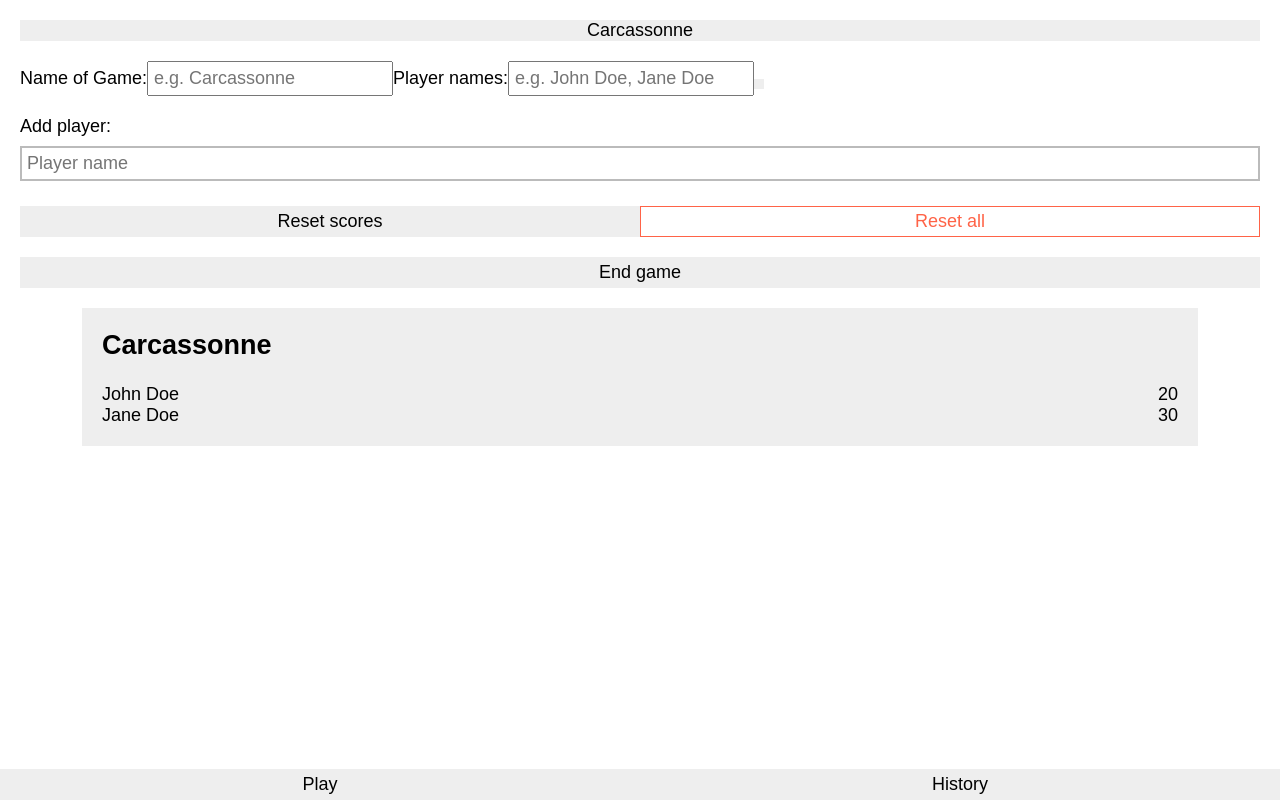
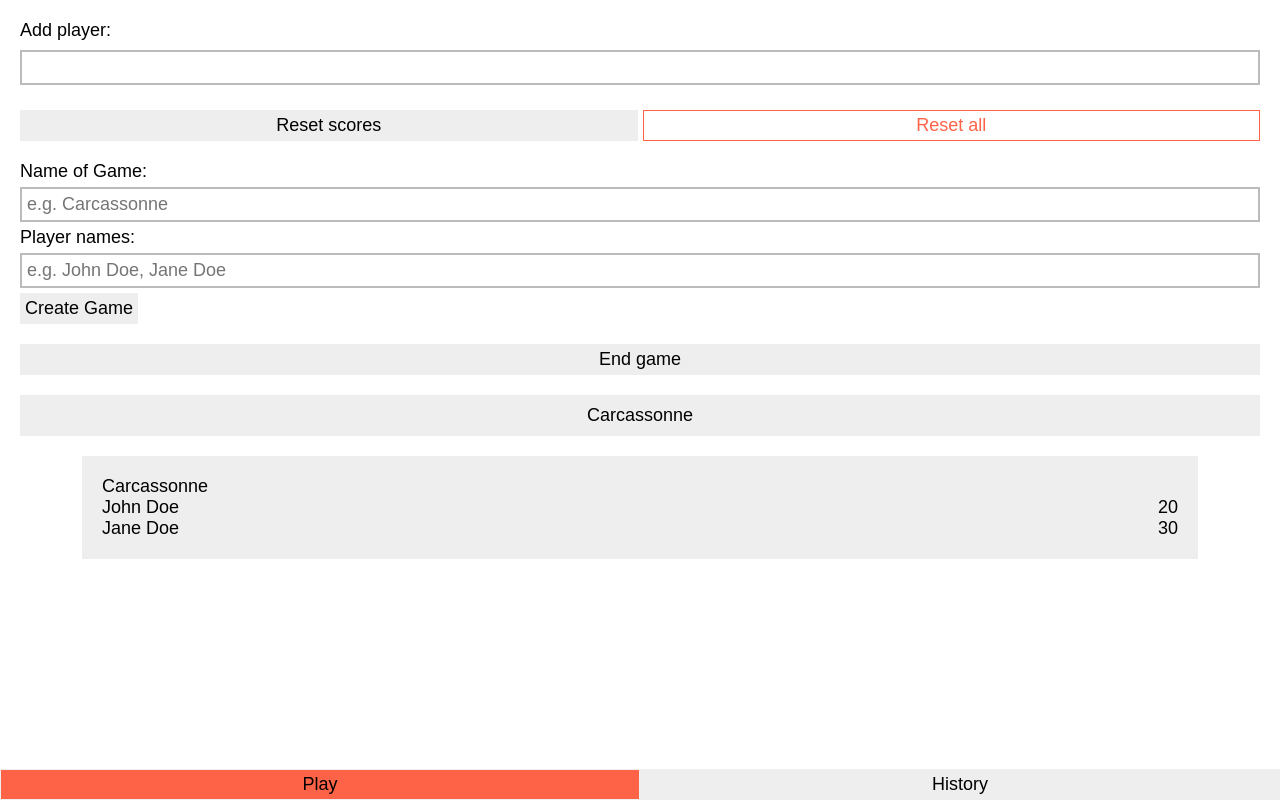
Before and after one commit to VictoriaWika/scorekeeper, a React (Create React App) app: page / in a window 1280 px wide. Built offline with nearby package versions, Linux system fonts and the light colour scheme.

Commit message:
Fix styling issues

```diff
--- a/src/components/App.js
+++ b/src/components/App.js
@@ -13,9 +13,6 @@
 
   return (
     <StyledApp>
-      <AppHeader>Carcassonne</AppHeader>
-      <GameForm />
-
       <PlayerForm onAddPlayer={handleAddPlayer} />
       {players.map(({ name, score }, index) => (
         <Player
@@ -30,7 +27,10 @@
         <Button onClick={resetScores}>Reset scores</Button>
         <ResetButton onClick={resetAll}>Reset all</ResetButton>
       </Buttongrid>
+
+      <GameForm onCreateGame={data => console.log('onCreateGame', data)} />
       <Button>End game</Button>
+      <AppHeader>Carcassonne</AppHeader>
       <HistoryEntry
         nameOfGame="Carcassonne"
         players={[
@@ -81,12 +81,13 @@
   padding: 20px;
 `
 const ResetButton = styled(Button)`
-  background: white;
+  background: transparent;
   color: tomato;
   border: 1px solid tomato;
 `
 
 const Buttongrid = styled.div`
   display: grid;
+  gap: 5px;
   grid-template-columns: 1fr 1fr;
 `
--- a/src/components/AppHeader.js
+++ b/src/components/AppHeader.js
@@ -5,5 +5,5 @@
   background: #eee;
   width: 100%;
   margin: 0 auto;
-  padding: 0;
+  padding: 10px;
 `
--- a/src/components/Button.js
+++ b/src/components/Button.js
@@ -2,7 +2,7 @@
 
 export default styled.button`
   padding: 4px;
-  background: #eee;
+  background: ${props => (props.isActive ? 'tomato' : '#eee')};
   border: 1px solid #eee;
   font-size: inherit;
 `
--- a/src/components/GameForm.js
+++ b/src/components/GameForm.js
@@ -4,12 +4,17 @@
 export default function GameForm(onCreateGame) {
   return (
     <form onSubmit={handleSubmit}>
-      <Input labelText="Name of Game:" placeholderText="e.g. Carcassonne" />
       <Input
+        name="nameOfGame"
+        labelText="Name of Game:"
+        placeholderText="e.g. Carcassonne"
+      />
+      <Input
+        name="playerNames"
         labelText="Player names:"
         placeholderText="e.g. John Doe, Jane Doe"
       />
-      <Button text="Create game" />
+      <Button>Create Game</Button>
     </form>
   )
   function handleSubmit(event) {
--- a/src/components/HistoryEntry.js
+++ b/src/components/HistoryEntry.js
@@ -3,7 +3,7 @@
 export default function HistoryEntry({ nameOfGame, players }) {
   return (
     <HistoryWrapper>
-      <h2>{nameOfGame}</h2>
+      {nameOfGame}
       <div>
         {players.map((player, index) => (
           <section key={index}>
@@ -22,7 +22,7 @@
   background: #eee;
   width: 90%;
   margin: 0 auto;
-  padding: 0 20px;
+  padding: 20px;
   padding-bottom: 20px;
 `
 
--- a/src/components/Input.js
+++ b/src/components/Input.js
@@ -1,10 +1,18 @@
+import styled from 'styled-components'
+
 export default function Input({ labelText, placeholderText }) {
   return (
-    <>
-      <label>
-        {labelText}
-        <input placeholder={placeholderText} />
-      </label>
-    </>
+    <label>
+      {labelText}
+      <InputText placeholder={placeholderText} />
+    </label>
   )
 }
+
+const InputText = styled.input`
+  border: 2px solid #bbb;
+  width: 100%;
+  font-size: inherit;
+  font-family: inherit;
+  margin: 5px 0;
+`
--- a/src/components/Navigation.js
+++ b/src/components/Navigation.js
@@ -1,22 +1,15 @@
 import Button from './Button'
 import styled from 'styled-components/macro'
 
-export default function Navigation({ pages, activeIndex, onNavigate }) {
+export default function Navigation({ activeIndex, onNavigate }) {
   return (
     <Nav>
-      {pages.map((page, index) => (
-        <Button
-          key={page}
-          className={
-            index === activeIndex
-              ? 'Navigation__active'
-              : 'Navigation__inactive'
-          }
-          onClick={() => onNavigate(index)}
-        >
-          {page}
-        </Button>
-      ))}
+      <Button isActive={activeIndex === 0} onClick={() => onNavigate(0)}>
+        Play
+      </Button>
+      <Button isActive={activeIndex === 1} onClick={() => onNavigate(1)}>
+        History
+      </Button>
     </Nav>
   )
 }
@@ -30,12 +23,3 @@
   background: #eee;
   width: 100%;
 `
-/*
-.Navigation__active {
-  background: hotpink;
-}
-
-.Navigation__inactive {
-  background: #eee;
-}
-*/
--- a/src/components/PlayerForm.js
+++ b/src/components/PlayerForm.js
@@ -1,4 +1,5 @@
 import styled from 'styled-components/macro'
+import Input from './Input'
 
 export default function PlayerForm({ onAddPlayer }) {
   return (
@@ -27,11 +28,3 @@
   display: grid;
   gap: 4px;
 `
-
-const Input = styled.input`
-  border: 2px solid #bbb;
-  width: 100%;
-  font-size: inherit;
-  font-family: inherit;
-  margin: 5px 0;
-`
```
